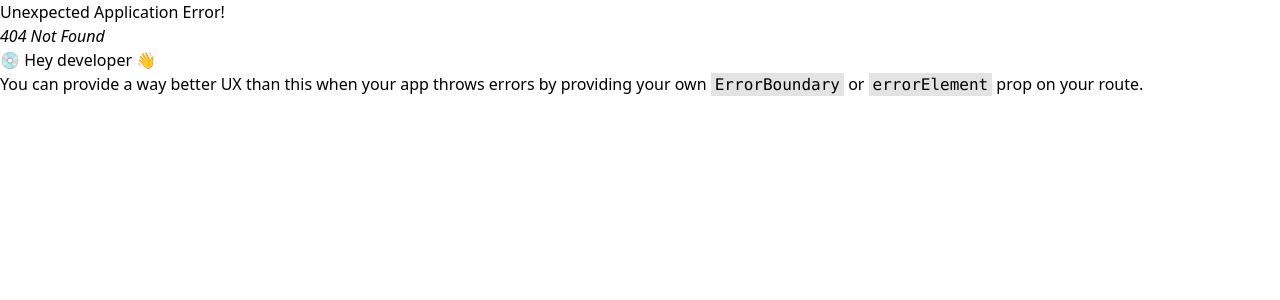
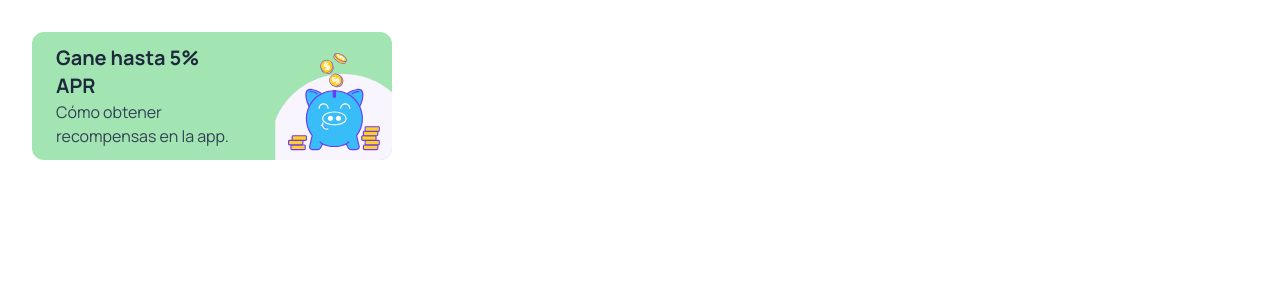
Before and after one commit to Yedpt/RSI_trade_project-Client, a React (Vite) app: page /win in a window 1280 px wide. Before the commit this address had no page. Shown: the top 300 px of the page. Built offline with nearby package versions, Linux system fonts and the light colour scheme.

Commit message:
style:ready news components

```diff
--- /dev/null
+++ b/src/components/FilterNews.jsx
@@ -0,0 +1,15 @@
+import React from 'react'
+
+const FilterNews = () => {
+  return (
+    <>
+    <div className='flex justify-between items-center'>
+      <p className='ml-8 text-[#f8f9fd] text-base font-bold font-mainFont leading-relaxed tracking-wide'>Ultimas Noticias</p>
+      <p className='mr-8 text-[#8ee281] text-sm font-mainFont font-semibold'>Ver todos</p>
+    </div>
+    </>
+
+  )
+}
+
+export default FilterNews
--- /dev/null
+++ b/src/components/WinApr.jsx
@@ -0,0 +1,20 @@
+import React from 'react'
+import saving from '../assets/saving.svg';
+
+const WinApr = () => {
+  return (
+    <>
+      <div className="w-[360px] h-32 relative bg-[#a2e5b3] rounded-xl mt-8 ml-8 flex items-center overflow-hidden">
+        <div className="ml-6">
+          <div className="text-slate-800 text-xl font-bold font-mainFont leading-7">Gane hasta 5% APR</div>
+          <div className="w-[175px] text-slate-700 text-normal font-normal font-mainFont leading-normal">Cómo obtener recompensas en la app.</div>
+        </div>
+        <div className="ml-auto mt-9 -mr-11">
+          <img src={saving} alt="" className="h-53 w-53" />
+        </div>
+      </div>
+    </>
+  )
+}
+
+export default WinApr
```
Also changed, not shown: src/routes/Routes.jsx (+4 -3 lines), src/assets/saving.svg (added).
